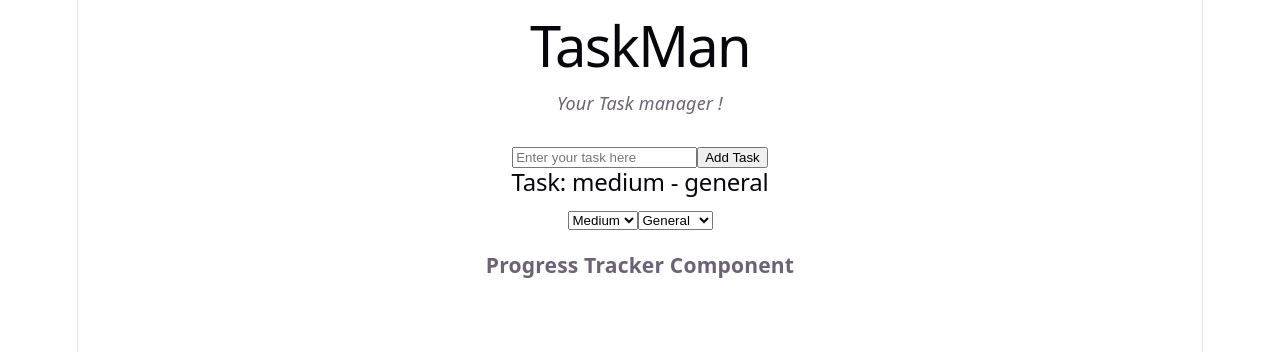
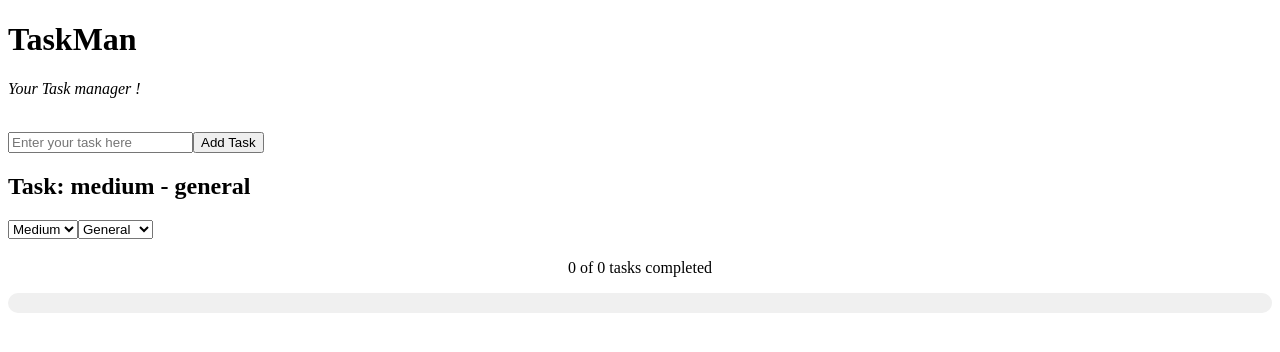
Before and after one commit to mohammed-hamza-dev/TaskMan, a React (Vite) app: page / in a window 1280 px wide. Shown: the top 352 px of the page. Built offline with nearby package versions, Linux system fonts and the light colour scheme.

Commit message:
updated the progress tracker and task list

```diff
--- a/src/App.jsx
+++ b/src/App.jsx
@@ -7,24 +7,45 @@ export default function App() {
 
   const [tasks, setTasks] = useState([]); //
 
+  // Load tasks from localStorage on component mount
   useEffect(() => {
     localStorage.setItem('tasks', JSON.stringify(tasks));
   }, [tasks]);
 
+  // Function to add a new task
   const addTask = (task) => {
     setTasks([...tasks, task]);
   }
 
+  // Function to update a task
+  const updatetask = (updatedTask, index) => {
+    const newTasks = [...tasks];
+    newTasks[index] = updatedTask;
+    setTasks(newTasks);
+  }
+
+  // Function to delete a task
+  const deletetask = (index) => {
+    setTasks(tasks.filter((_, i) => i !== index));
+  }
+
+  const clearAllTasks = () => {
+    setTasks([]);
+  };
+
+  // Function to load tasks from localStorage on component mount
   return (
     <div>
       <h1>TaskMan</h1>
       <p><i>Your Task manager !</i></p>
 
       <Taskform addTask = {addTask}/>
-       <Tasklist tasks = {tasks} />
-      <Progresstracker />
+       <Tasklist tasks = {tasks} updateTask={updatetask} deleteTask={deletetask}/>
+      <Progresstracker tasks={tasks} />
 
+     {tasks.length > 0 && (<button className="clear" onClick={() => setTasks([])}>Clear All</button>)}
 
     </div>
-  )
+
+ )
 }
--- a/src/Components/Progresstracker.jsx
+++ b/src/Components/Progresstracker.jsx
@@ -1,9 +1,32 @@
-import React from 'react'
+import React from 'react';
 
-export default function Progresstracker() {
+
+// Progresstracker component - displays task completion progress
+export default function Progresstracker({ tasks }) {
+
+  // Calculate completed tasks, total tasks and progress percentage
+  const completedTasks = tasks.filter((task) => task.completed).length;
+  const totalTasks = tasks.length;
+  const progress = totalTasks === 0 ? 0 : (completedTasks / totalTasks) * 100;
+
+
+  // Return - displays the progress tracker
   return (
-    <div>
-      <h3>Progress Tracker Component</h3>
+    <div className="progresstracker">
+
+      <p>
+        {completedTasks} of {totalTasks} tasks completed
+      </p>
+
+      <div className="progressbar">
+
+        <div
+          className="progress"
+          style={{ width: `${progress}%` }}
+        ></div>
+
+      </div>
+
     </div>
-  )
+  );
 }
--- a/src/Components/Tasklist.jsx
+++ b/src/Components/Tasklist.jsx
@@ -1,6 +1,13 @@
 import React from 'react'
 
-export default function Tasklist({ tasks }) {
+export default function Tasklist({ tasks, updateTask, deleteTask }) {
+
+     const toggleComplete = (index) => {
+      const updatedTasks = { ...tasks [index], completed: !tasks[index].completed };
+      updateTask(updatedTasks, index)
+    }
+
+
   return (
     <ul className="tasklist">
       {tasks.map((task, index) => (
--- a/src/index.css
+++ b/src/index.css
@@ -1,111 +1,22 @@
-:root {
-  --text: #6b6375;
-  --text-h: #08060d;
-  --bg: #fff;
-  --border: #e5e4e7;
-  --code-bg: #f4f3ec;
-  --accent: #aa3bff;
-  --accent-bg: rgba(170, 59, 255, 0.1);
-  --accent-border: rgba(170, 59, 255, 0.5);
-  --social-bg: rgba(244, 243, 236, 0.5);
-  --shadow:
-    rgba(0, 0, 0, 0.1) 0 10px 15px -3px, rgba(0, 0, 0, 0.05) 0 4px 6px -2px;
 
-  --sans: system-ui, 'Segoe UI', Roboto, sans-serif;
-  --heading: system-ui, 'Segoe UI', Roboto, sans-serif;
-  --mono: ui-monospace, Consolas, monospace;
 
-  font: 18px/145% var(--sans);
-  letter-spacing: 0.18px;
-  color-scheme: light dark;
-  color: var(--text);
-  background: var(--bg);
-  font-synthesis: none;
-  text-rendering: optimizeLegibility;
-  -webkit-font-smoothing: antialiased;
-  -moz-osx-font-smoothing: grayscale;
-
-  @media (max-width: 1024px) {
-    font-size: 16px;
-  }
+/* Progress Tracker Styles */
+.progresstracker {
+  margin: 20px 0;
+  text-align: center;
 }
 
-@media (prefers-color-scheme: dark) {
-  :root {
-    --text: #9ca3af;
-    --text-h: #f3f4f6;
-    --bg: #16171d;
-    --border: #2e303a;
-    --code-bg: #1f2028;
-    --accent: #c084fc;
-    --accent-bg: rgba(192, 132, 252, 0.15);
-    --accent-border: rgba(192, 132, 252, 0.5);
-    --social-bg: rgba(47, 48, 58, 0.5);
-    --shadow:
-      rgba(0, 0, 0, 0.4) 0 10px 15px -3px, rgba(0, 0, 0, 0.25) 0 4px 6px -2px;
-  }
-
-  #social .button-icon {
-    filter: invert(1) brightness(2);
-  }
+.progressbar {
+  width: 100%;
+  height: 20px;
+  background-color: #f0f0f0;
+  border-radius: 10px;
+  overflow: hidden;
+  margin-top: 10px;
 }
 
-body {
-  margin: 0;
+.progress {
+  height: 100%;
+  background-color: #4caf50; /* Green color for the progress */
+  transition: width 0.3s ease;
 }
-
-#root {
-  width: 1126px;
-  max-width: 100%;
-  margin: 0 auto;
-  text-align: center;
-  border-inline: 1px solid var(--border);
-  min-height: 100svh;
-  display: flex;
-  flex-direction: column;
-  box-sizing: border-box;
-}
-
-h1,
-h2 {
-  font-family: var(--heading);
-  font-weight: 500;
-  color: var(--text-h);
-}
-
-h1 {
-  font-size: 56px;
-  letter-spacing: -1.68px;
-  margin: 32px 0;
-  @media (max-width: 1024px) {
-    font-size: 36px;
-    margin: 20px 0;
-  }
-}
-h2 {
-  font-size: 24px;
-  line-height: 118%;
-  letter-spacing: -0.24px;
-  margin: 0 0 8px;
-  @media (max-width: 1024px) {
-    font-size: 20px;
-  }
-}
-p {
-  margin: 0;
-}
-
-code,
-.counter {
-  font-family: var(--mono);
-  display: inline-flex;
-  border-radius: 4px;
-  color: var(--text-h);
-}
-
-code {
-  font-size: 15px;
-  line-height: 135%;
-  padding: 4px 8px;
-  background: var(--code-bg);
-}
```
